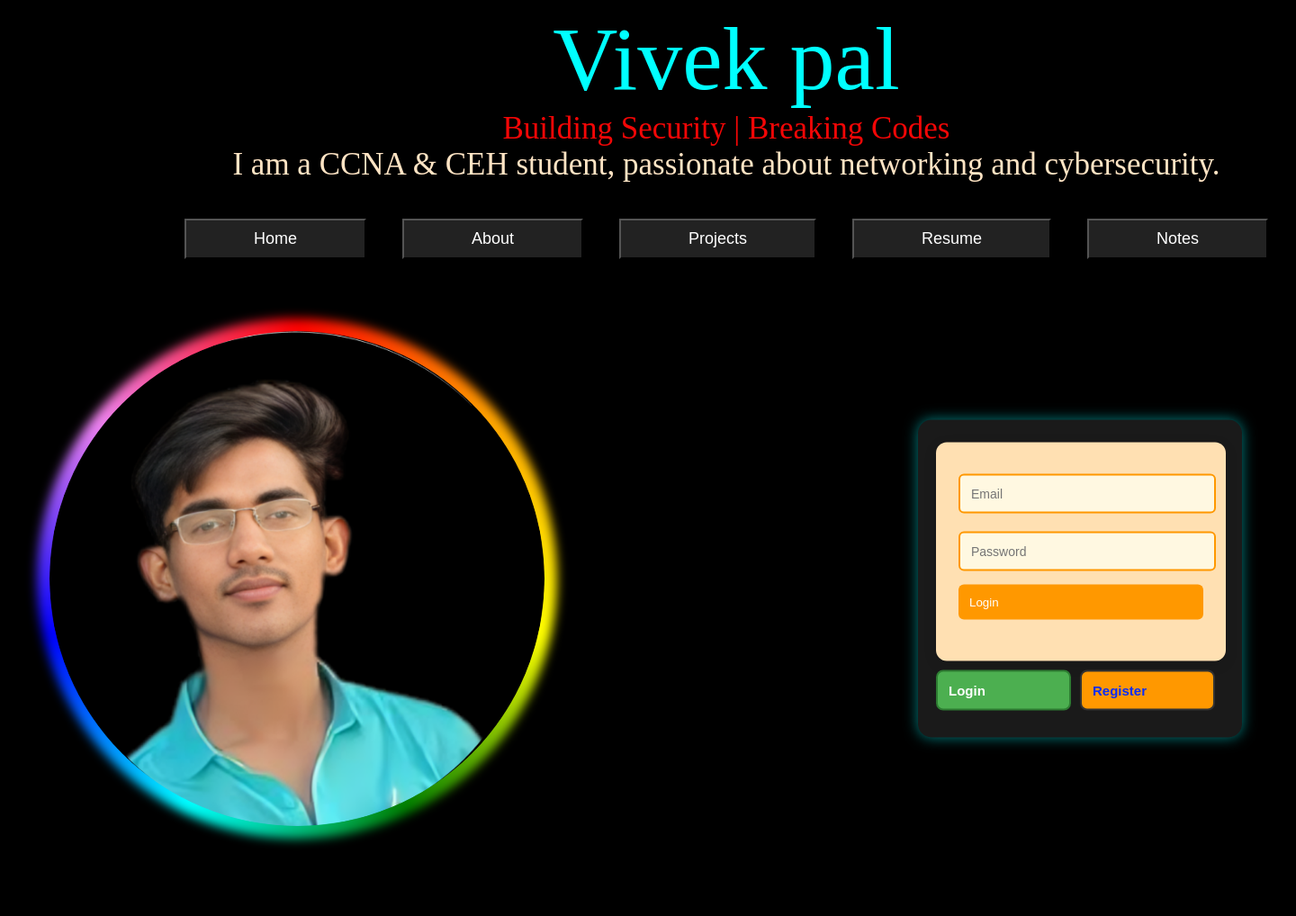
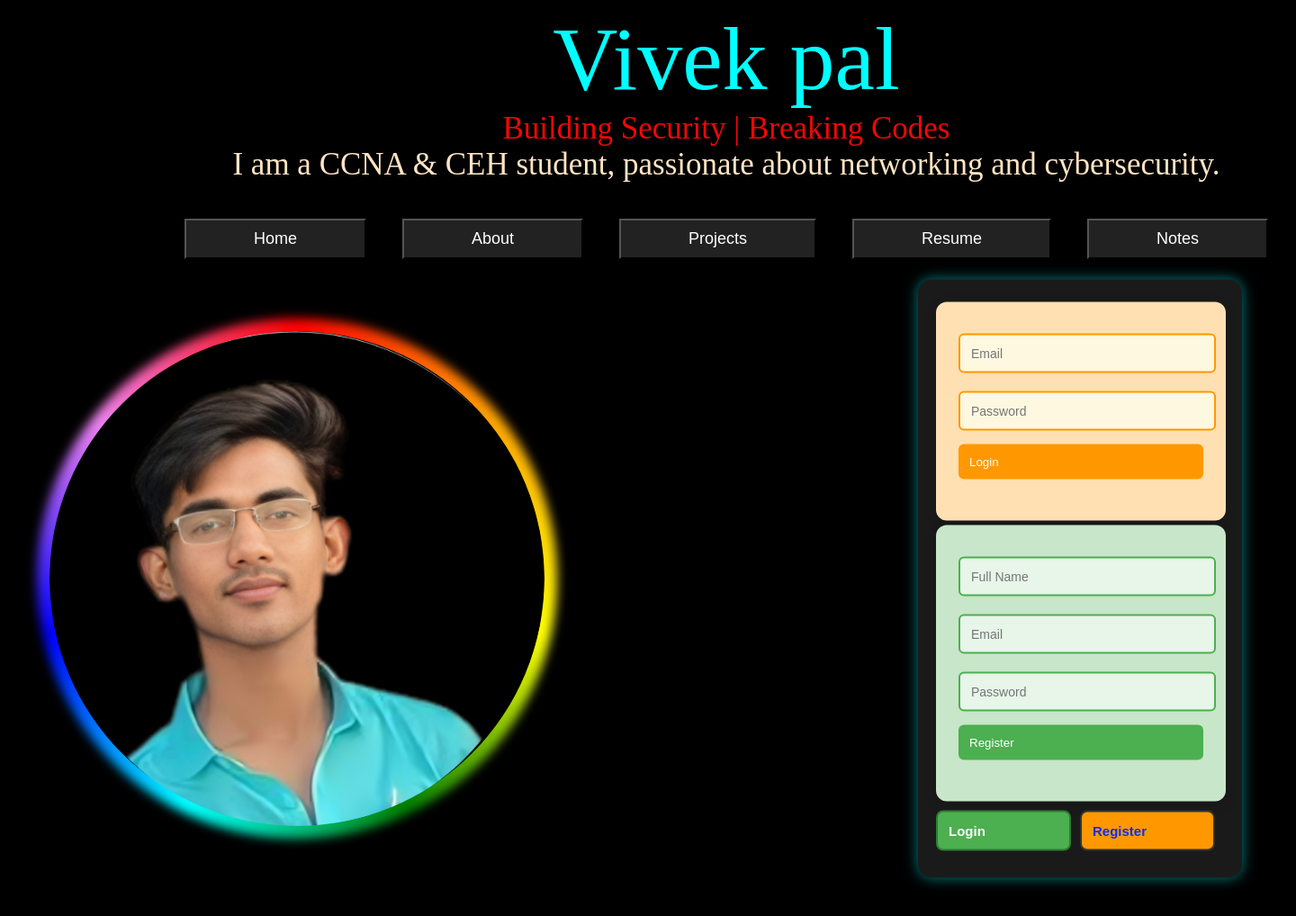
Before and after one commit to Vivekpal756216/vivek, a PHP site: page / in a window 1720 px wide. Shown: the whole page at 90% size, without its empty margins (53-1493 px from the left). Run offline with PHP 8.4, Linux system fonts and the light colour scheme.

Commit message:
Update test.css

```diff
--- a/test.css
+++ b/test.css
@@ -197,6 +197,6 @@ header {
 }
 
 /* -------------------- Hidden -------------------- */
-.hidden {
+/* .hidden {
   display: none;
-}
+} */
```
